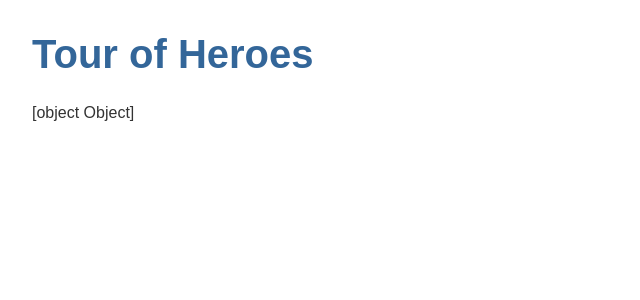
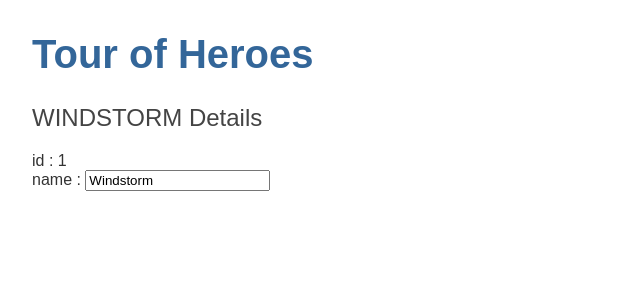
Before and after one commit to bmscomp/angular-tour-of-heroes, an Angular app: page / in a window 1280 px wide. Shown: the top 300 px of the page, without its empty margins (0-640 px from the left). Built offline with nearby package versions, Linux system fonts and the light colour scheme.

Commit message:
add editable capability for hero name

```diff
--- a/src/app/app.module.ts
+++ b/src/app/app.module.ts
@@ -1,5 +1,6 @@
 import { BrowserModule } from '@angular/platform-browser';
 import { NgModule } from '@angular/core';
+import { FormsModule } from '@angular/forms';
 
 import { AppRoutingModule } from './app-routing.module';
 import { AppComponent } from './app.component';
@@ -12,6 +13,7 @@
   ],
   imports: [
     BrowserModule,
+    FormsModule,
     AppRoutingModule
   ],
   providers: [],
--- a/src/app/heroes/heroes.component.html
+++ b/src/app/heroes/heroes.component.html
@@ -1 +1,7 @@
-<p>{{hero}}</p>
+<h2>{{ hero.name | uppercase }} Details </h2>
+<div><span>id : </span> {{hero.id}} </div>
+<div>
+    <label>name :
+        <input [(ngModel)]="hero.name" placeholder="name"/>
+    </label>
+</div>
```
